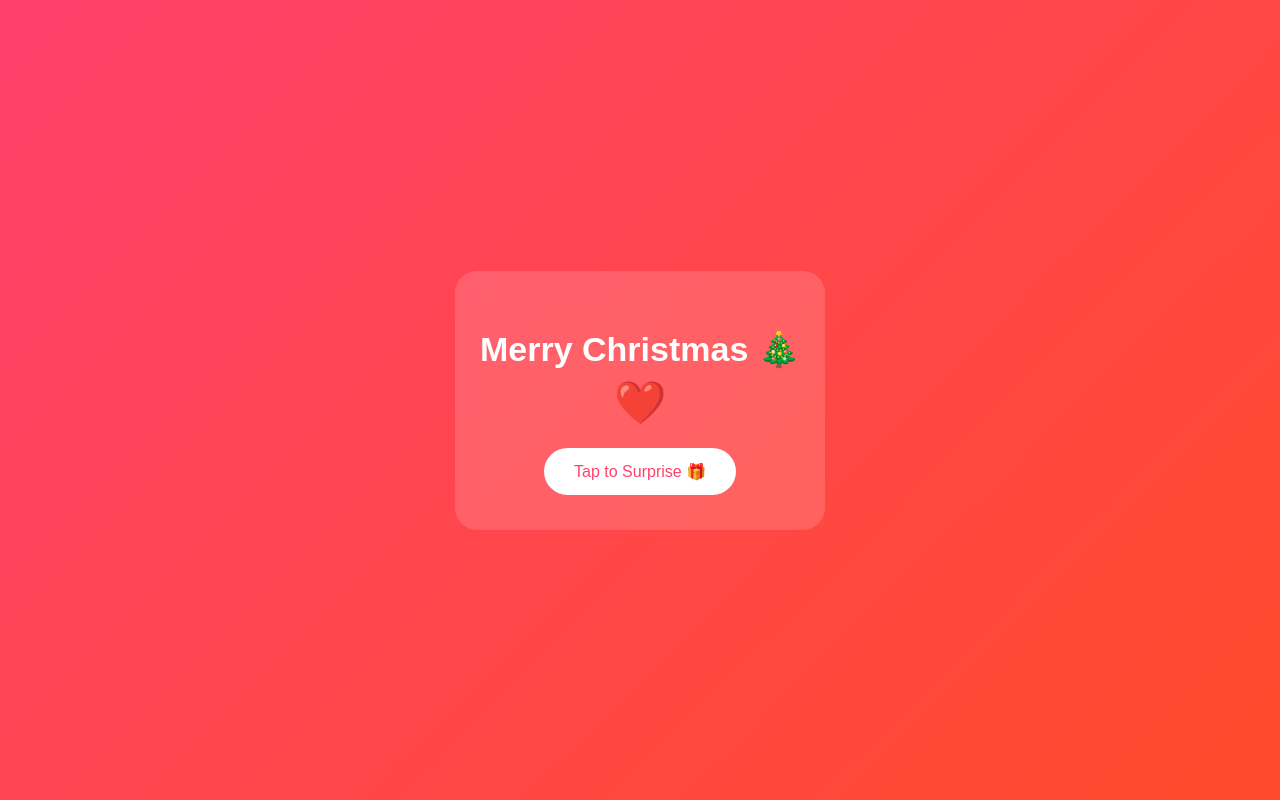
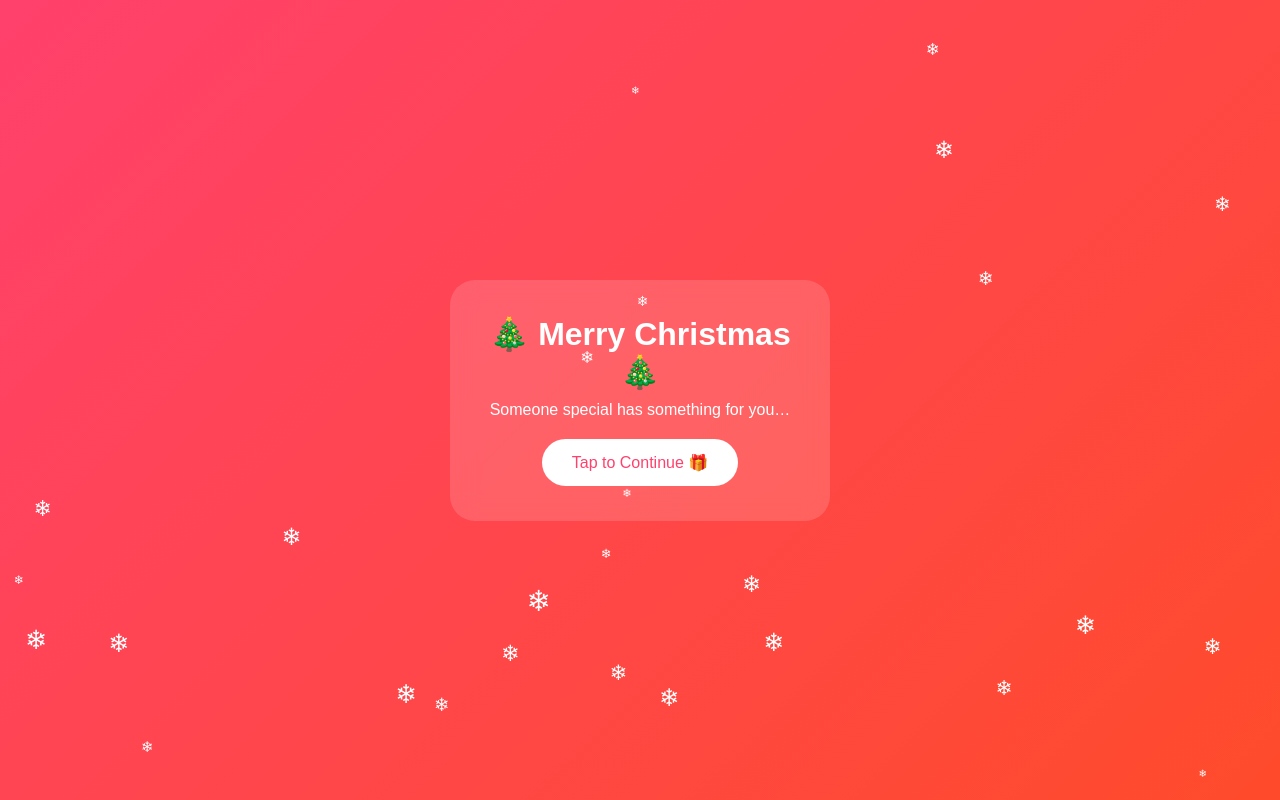
Before and after one commit to bishaleditz7-crypto/Merry-Christmas-mylove, a plain HTML site: page index.html in a window 1280 px wide. Drawn offline with Linux system fonts and the light colour scheme.

Commit message:
Update index.html

```diff
--- a/index.html
+++ b/index.html
@@ -1,70 +1,63 @@
+
 <!DOCTYPE html>
 <html lang="en">
 <head>
 <meta charset="UTF-8">
-<title>Merry Christmas ❤️</title>
+<title>Merry Christmas My Love ❤️</title>
 <meta name="viewport" content="width=device-width, initial-scale=1.0">
 
 <style>
+*{margin:0;padding:0;box-sizing:border-box;}
 body{
-  margin:0;
+  font-family:'Poppins',sans-serif;
+  background:linear-gradient(135deg,#ff416c,#ff4b2b);
+  color:white;
   height:100vh;
-  display:flex;
+  overflow:hidden;
+}
+
+.page{
+  display:none;
+  height:100vh;
+  width:100%;
   justify-content:center;
   align-items:center;
-  background:linear-gradient(135deg,#ff416c,#ff4b2b);
-  font-family:'Poppins',sans-serif;
-  color:white;
+  text-align:center;
+  padding:30px;
+}
+
+.page.active{
+  display:flex;
+  animation:fade 1s ease;
 }
 
 .card{
   background:rgba(255,255,255,0.15);
   backdrop-filter:blur(12px);
-  padding:35px 25px;
-  border-radius:22px;
-  text-align:center;
-  animation:pop 1s ease;
+  padding:35px;
+  border-radius:25px;
+  max-width:380px;
 }
 
-h1{
-  font-size:34px;
-  margin-bottom:10px;
-}
-
-.heart{
-  font-size:42px;
-  animation:beat 1s infinite;
-}
+h1{font-size:32px;margin-bottom:10px;}
+h2{font-size:26px;margin-bottom:10px;}
+p{font-size:16px;margin-bottom:20px;}
 
 button{
-  margin-top:20px;
   padding:14px 30px;
   font-size:16px;
   border:none;
   border-radius:30px;
+  cursor:pointer;
   background:white;
   color:#ff416c;
-  cursor:pointer;
   transition:0.3s;
 }
+button:hover{transform:scale(1.1);}
 
-button:hover{
-  transform:scale(1.08);
-}
-
-#surprise{
-  display:none;
-  margin-top:25px;
-  animation:fade 1s ease;
-}
-
-#surprise h2{
-  font-size:26px;
-}
-
-@keyframes pop{
-  from{transform:scale(0.8);opacity:0;}
-  to{transform:scale(1);opacity:1;}
+.heart{
+  font-size:50px;
+  animation:beat 1s infinite;
 }
 
 @keyframes fade{
@@ -76,26 +69,71 @@ button:hover{
   0%,100%{transform:scale(1);}
   50%{transform:scale(1.3);}
 }
+
+.snow{
+  position:fixed;
+  top:-10px;
+  color:white;
+  animation:fall linear infinite;
+}
+@keyframes fall{
+  to{transform:translateY(110vh);}
+}
 </style>
 </head>
 
 <body>
 
-<div class="card">
-  <h1>Merry Christmas 🎄</h1>
-  <div class="heart">❤️</div>
+<!-- PAGE 1 -->
+<div class="page active" id="page1">
+  <div class="card">
+    <h1>🎄 Merry Christmas 🎄</h1>
+    <p>Someone special has something for you…</p>
+    <button onclick="nextPage(2)">Tap to Continue 🎁</button>
+  </div>
+</div>
 
-  <button onclick="showSurprise()">Tap to Surprise 🎁</button>
+<!-- PAGE 2 -->
+<div class="page" id="page2">
+  <div class="card">
+    <h2>💖 A Small Message</h2>
+    <p>
+      Every smile of yours,<br>
+      every moment with you,<br>
+      is my favorite memory.
+    </p>
+    <button onclick="nextPage(3)">One Last Surprise ❤️</button>
+  </div>
+</div>
 
-  <div id="surprise">
+<!-- PAGE 3 -->
+<div class="page" id="page3">
+  <div class="card">
+    <div class="heart">❤️</div>
     <h2>Shilpa ❤️ Bishal</h2>
-    <p>You are my forever Christmas 💖</p>
+    <p>
+      You are my today,<br>
+      my tomorrow,<br>
+      my forever Christmas 🎄
+    </p>
   </div>
 </div>
 
 <script>
-function showSurprise(){
-  document.getElementById("surprise").style.display = "block";
+function nextPage(n){
+  document.querySelectorAll('.page').forEach(p=>p.classList.remove('active'));
+  document.getElementById('page'+n).classList.add('active');
+}
+
+// Snowfall
+for(let i=0;i<30;i++){
+  let snow=document.createElement("div");
+  snow.className="snow";
+  snow.innerHTML="❄";
+  snow.style.left=Math.random()*100+"vw";
+  snow.style.animationDuration=3+Math.random()*5+"s";
+  snow.style.fontSize=10+Math.random()*20+"px";
+  document.body.appendChild(snow);
 }
 </script>
 
```
